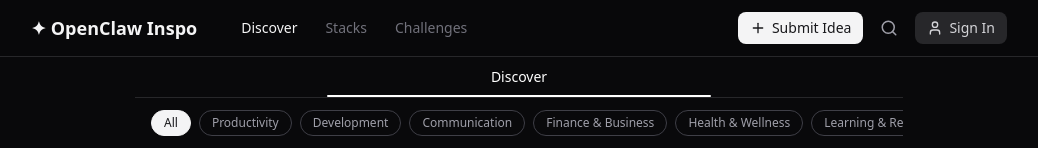
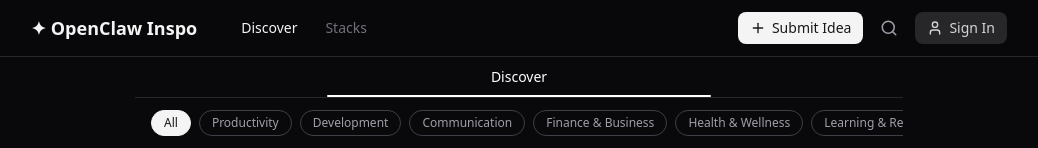
Before and after one commit to manvirgrewal/openclaw-inspo-app, a Next.js app: page / in a window 1280 px wide. Shown: the top 148 px of the page, without its empty margins (121-1159 px from the left). Built offline with nearby package versions, Linux system fonts and the light colour scheme; no server answers.

Commit message:
Remove challenges pages (deferred to post-launch)

```diff
--- a/src/components/navigation/desktop-nav.tsx
+++ b/src/components/navigation/desktop-nav.tsx
@@ -10,7 +10,6 @@
 const NAV_LINKS = [
   { href: "/", label: "Discover" },
   { href: "/stacks", label: "Stacks" },
-  { href: "/challenges", label: "Challenges" },
 ];
 
 export function DesktopNav() {
```
Also changed, not shown: src/modules/challenges/challenges.types.ts (deleted, +0 -27 lines).
